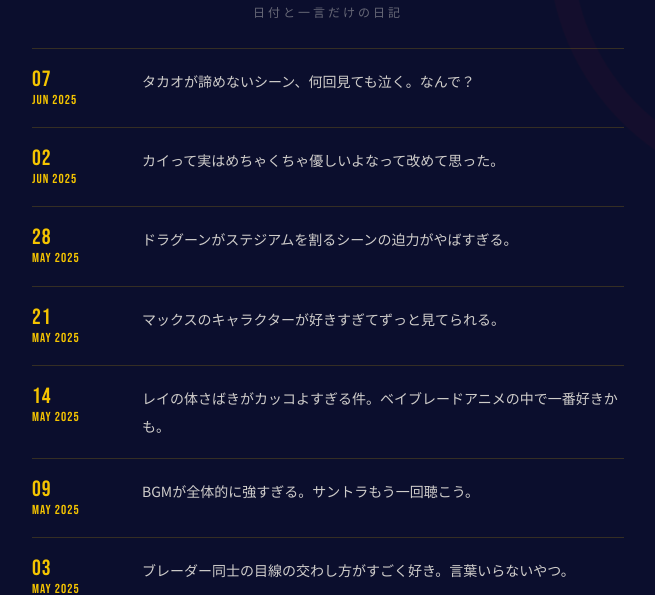
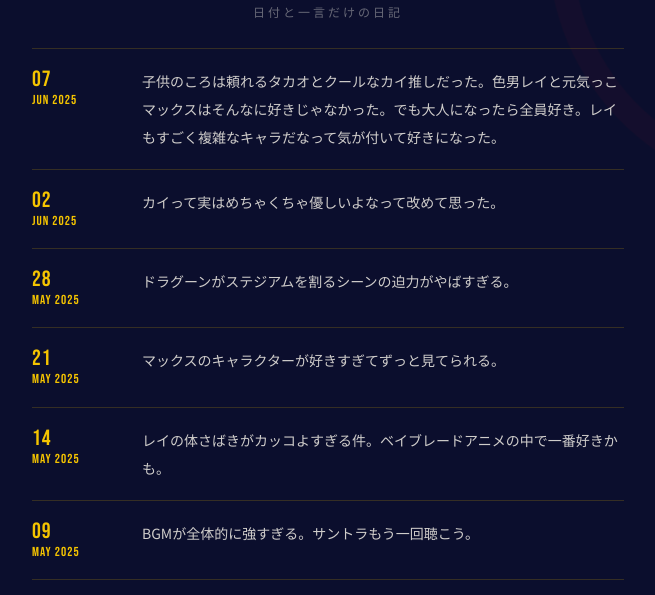
Before and after one commit to Azaleacreativeroom888/fan-beyblade, a plain HTML site: page blog.html in a window 1280 px wide. Shown: the part 205-800 px from the top of the page, without its empty margins (312-967 px from the left). Drawn offline with Linux system fonts and the light colour scheme.

Commit message:
Update diary entry in blog.html

```diff
--- a/blog.html
+++ b/blog.html
@@ -140,7 +140,7 @@
 
   <div class="entry">
     <div class="date"><span class="day">07</span>JUN 2025</div>
-    <div class="text">タカオが諦めないシーン、何回見ても泣く。なんで？</div>
+    <div class="text">子供のころは頼れるタカオとクールなカイ推しだった。色男レイと元気っこマックスはそんなに好きじゃなかった。でも大人になったら全員好き。レイもすごく複雑なキャラだなって気が付いて好きになった。</div>
   </div>
 
   <div class="entry">
```
